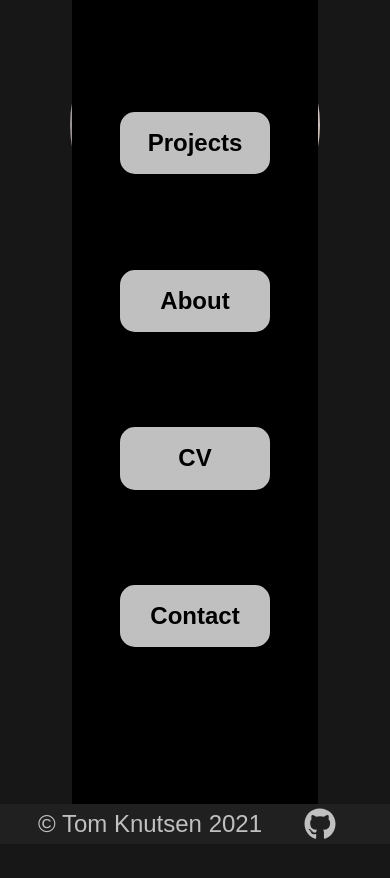
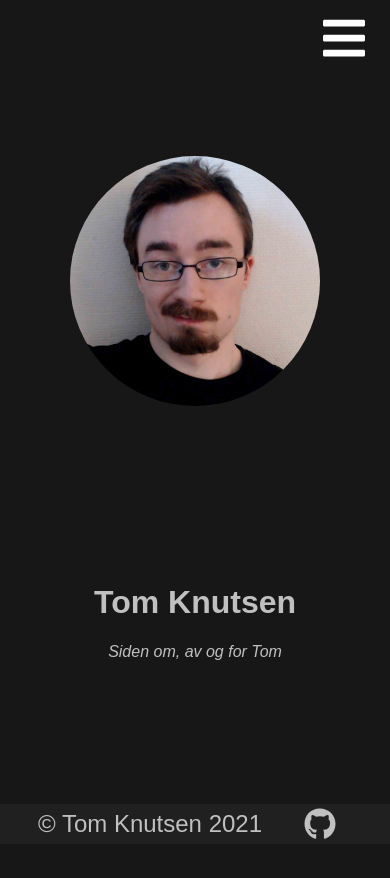
Before and after one commit to Emerald-12/my-portfolio, a React (Create React App) app: page /my-portfolio/m/ in a window 390 px wide. Shown: the top 878 px of the page. After the commit the page ends 844 px from the top, so only its background shows below. Built offline with nearby package versions, Linux system fonts and the light colour scheme.

Commit message:
Mobile landing page finished

```diff
--- a/src/Components/ButtonComponents.js
+++ b/src/Components/ButtonComponents.js
@@ -6,18 +6,24 @@ export const Button = styled.button`
     background-color: ${props => props.disabled ? "#d5131e" : "silver"};
     color: ${props => props.disabled ? "black" : null};
     border:${props => props.project ? 'solid black 3px': props.disabled ? 'solid black 1px' :'none'} ;
-    /* margin: 0.5rem 1rem; */
+    margin: auto;
     align-items: center;
     display: flex;
     flex-direction: column;
-    justify-content: center;
     text-align: center;
     border-radius: 15px;
     width: 100%;
     min-height:100%;
     min-width:150px;
+
     text-decoration:none;
     font-size:0.75em;
+    @media (max-width: 769px) {
+        min-height:100%;
+        width:150px;
+        min-width:75px;
+        max-width:150px;
+    }
 
     .active & {
         color:white;
--- a/src/Components/ButtonList.js
+++ b/src/Components/ButtonList.js
@@ -10,7 +10,8 @@ const Link = styled(NavLink)`
 const ListItem = styled.li`
   padding: 1rem;
   @media (max-width: 769px) {
-    margin-top:35%;
+    margin-top:25%;
+    padding: 0 1rem;
   }
   & :hover {
       background-color:rgba(150, 150, 150);
@@ -29,25 +30,27 @@ const ListItem = styled.li`
 
 export default function ButtonList(props) {
     return (
-            <ul style={{height:'100%'}}>
+            <ul style={{ padding:'0', margin:'0', alignItems:'center'}}>
                 <ListItem>
-                  <Link to='/projects'>
+                  <Link to={props.mobile ? '/m/projects' : '/projects'}>
                     <MainButton mobile = {props.mobile} text = 'Projects'/>
                   </Link>
                 </ListItem>
 
                 <ListItem>
-                  <Link to='/about'>
+                  <Link to={props.mobile ? '/m/about' : '/about'}>
                     <MainButton mobile = {props.mobile} text = 'About'/>
                   </Link>
                 </ListItem>
 
                 <ListItem>
-                  <MainButton mobile = {props.mobile} text = 'CV'/>
+                  <Link to={props.mobile ? '/m/cv' : '/cv'}>
+                    <MainButton mobile = {props.mobile} text = 'CV'/>
+                  </Link>
                 </ListItem>
 
                 <ListItem>
-                  <Link to='/contact'>
+                  <Link to={props.mobile ? '/m/contact' : '/contact'}>
                     <MainButton mobile = {props.mobile} text = 'Contact'/>
                   </Link>
                 </ListItem>
--- a/src/Components/Footer.js
+++ b/src/Components/Footer.js
@@ -18,7 +18,7 @@ const FooterCont = styled.div`
         gap: 0px 0px;
         grid-auto-flow: row;
         grid-template-areas:
-        "copyright github something ";
+            "copyright github something ";
 `
 const FooterIcon = styled(FontAwesomeIcon)`
 height:2rem;
--- /dev/null
+++ b/src/Components/Hamburger.js
@@ -0,0 +1,28 @@
+import styled from "styled-components"
+import { FontAwesomeIcon } from '@fortawesome/react-fontawesome'
+import { faBars as HB, faTimes as Cross } from '@fortawesome/free-solid-svg-icons'
+import {useSidebar, useSidebarUpdate} from '../SidebarContext'
+
+const Bars = styled(FontAwesomeIcon)`
+
+`
+
+const HamCont = styled.div`
+    z-index:1;
+    position: absolute;
+    top:0;
+    right:0;
+    color:white;
+    margin-right: 25px;
+    margin-top:13.75px;
+`
+export default function Hamburger() {
+    const sidebar = useSidebar()
+    const toggeSidebar = useSidebarUpdate()
+
+    return (
+        <HamCont>
+            <Bars icon={!sidebar ? HB : Cross} size='3x' onClick={toggeSidebar}/>
+        </HamCont>
+    )
+}
--- a/src/Components/Mobile.js
+++ b/src/Components/Mobile.js
@@ -1,20 +1,20 @@
 // eslint-disable-next-line
 import { BrowserRouter as Router, Switch, Route, Link, Redirect} from 'react-router-dom';
-import styled, {ThemeProvider} from 'styled-components';
-
-import { useSidebar } from '../SidebarContext';
+import styled from 'styled-components';
 
 import Title from './Title'
 import image from '../Media/Me.jpg'
 import Footer from './Footer'
-import ButtonList from './ButtonList'
+import MobileNav from './MobileNav';
+import Hamburger from './Hamburger'
 
 
 
-export default function MobileHome() {
+
 const HomeContainer = styled.div`
 position: relative;
 display: grid;
+height:100vh;
     grid-template-columns: 1fr;
     grid-template-rows: 2fr 1fr min-content;
     gap: 0px 0px;
@@ -22,7 +22,6 @@ export default function MobileHome() {
         "picture"
         "title"
         "footer";
-    height:100vh;
 `
 
 const Img = styled.img`
@@ -30,42 +29,21 @@ export default function MobileHome() {
 border-radius: 100%;
 grid-area:picture;
 justify-self:center;
+align-self: center;
 `
 
 const StyledTitle = styled(Title)`
 grid-area:title;
 `
 
-const ButtonOverlay = styled.div`
-    position:absolute;
-    transition: all 1s;
-    height: 100%;
-    background-color: black;
-    transform: translate(-50%, -50%);
-    -webkit-transform: translate(-50%, -50%);
-    -ms-transform: translate(-50%, -50%);
-    left:50%;
-    top:50%;
-`
 
-const sidebar = useSidebar()
-  const theme = sidebar ?
-  {
-    opacity:'1',
-  } :
+export default function MobileHome() {
 
-   {
-    left:'100%',
-  };
     return (
-        <Router exact path='my-portfolio/m/'>
+        <Router exact path='my-portfolio/m/' basename='my-portfolio'>
             <HomeContainer>
-
-                <ThemeProvider theme={theme}>
-                    <ButtonOverlay>
-                        <ButtonList mobile={true}/>
-                    </ButtonOverlay>
-                </ThemeProvider>
+                <Hamburger />
+                <MobileNav />
                 <Img src = {image} alt='' />
                 <StyledTitle />
                 <Footer />
--- a/src/Components/MobileNav.js
+++ b/src/Components/MobileNav.js
@@ -1,11 +1,40 @@
-import { FontAwesomeIcon } from '@fortawesome/react-fontawesome'
-import { faBars as HB, faTimes as Cross } from '@fortawesome/free-solid-svg-icons'
+
+import ButtonList from './ButtonList'
+import styled, {ThemeProvider} from 'styled-components'
+import { useSidebar } from '../SidebarContext';
 
 
+const ButtonOverlay = styled.div`
+    position:absolute;
+    transition: all 1s;
+    height: 100%;
+    background-color: black;
+    transform: translate(-50%, -50%);
+    -webkit-transform: translate(-50%, -50%);
+    -ms-transform: translate(-50%, -50%);
+    left: ${props => props.theme.left};
+    top:50%;
+    width:100%;
+    grid-area: picture, title;
+`
 export default function MobileNav() {
+    const sidebar = useSidebar()
+    const theme = sidebar ?
+    {
+      left:'50%',
+    } :
+
+     {
+     left:'-100%' ,
+    };
     return (
+
         <>
-
+        <ThemeProvider theme={theme}>
+            <ButtonOverlay>
+                <ButtonList mobile={false}/>
+            </ButtonOverlay>
+        </ThemeProvider>
         </>
     )
 }
```
Lines whose indentation alone changed are shown as unchanged.
